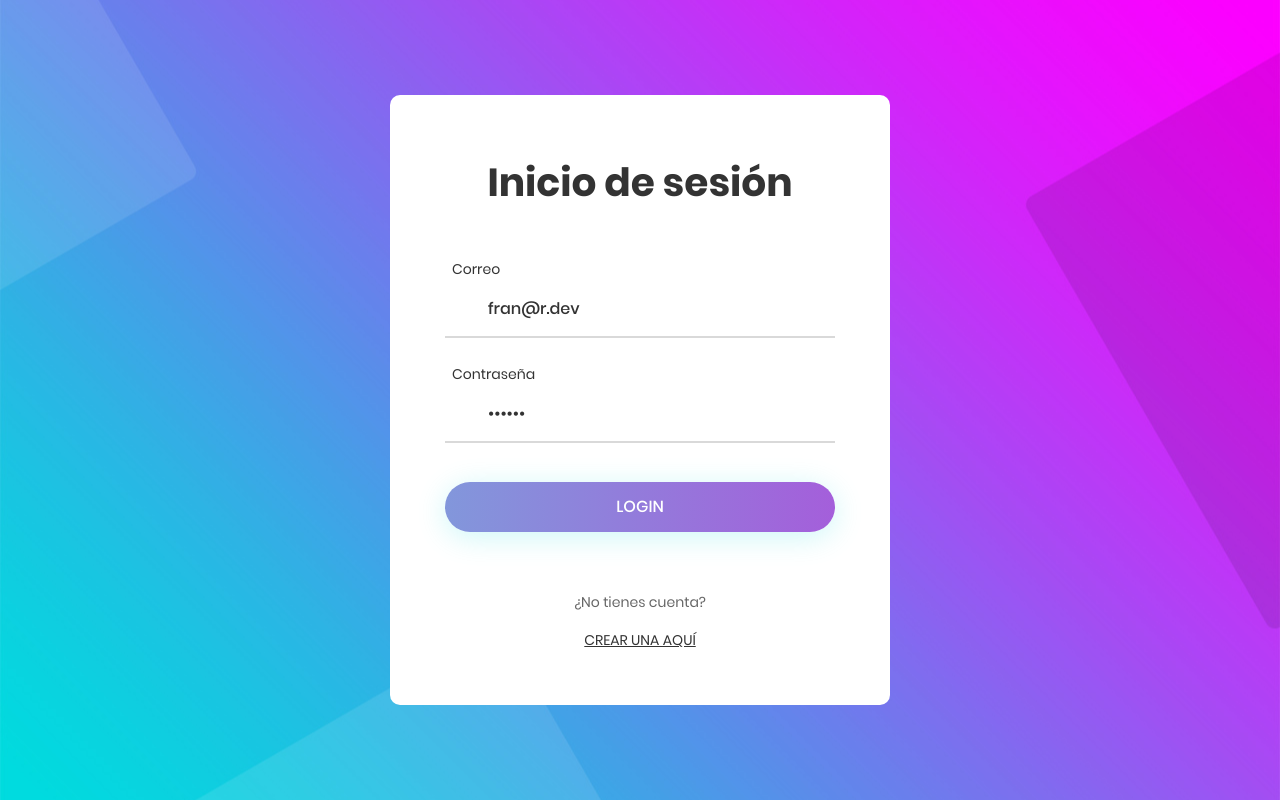
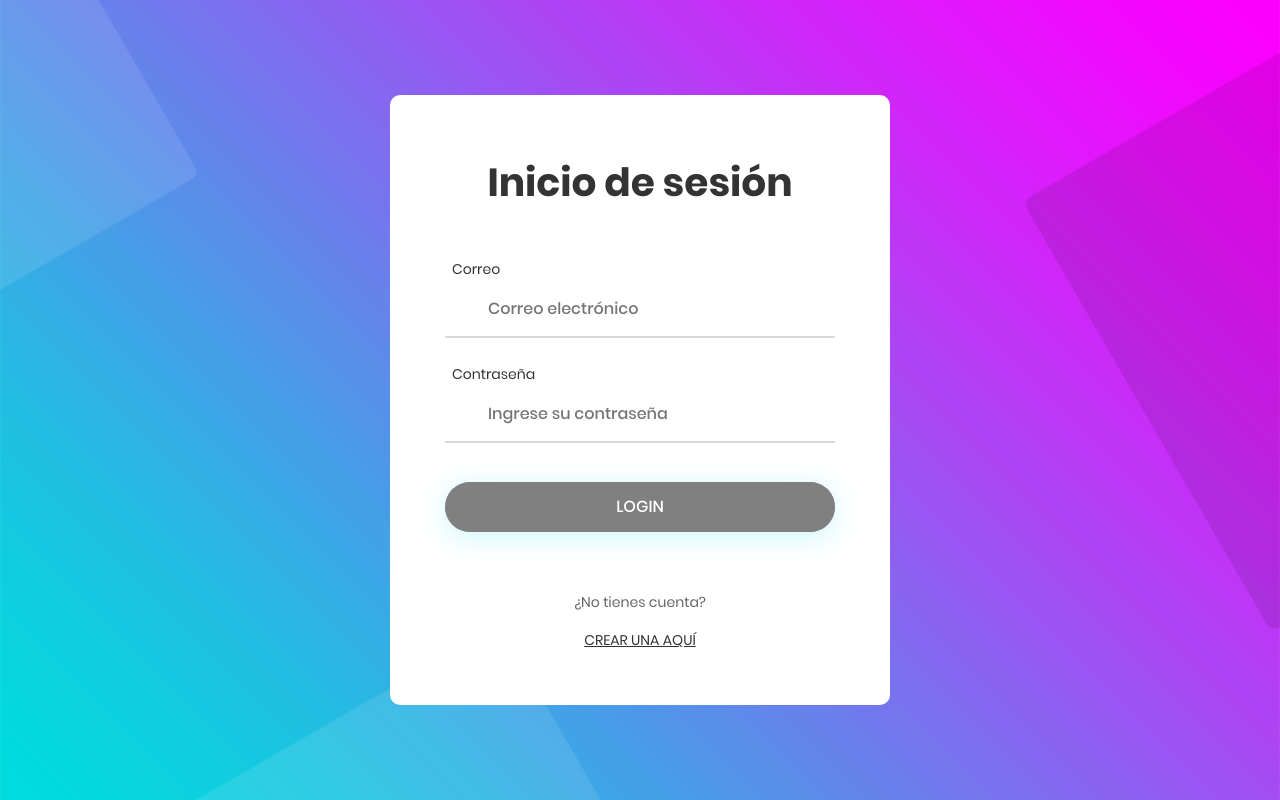
Before and after one commit to FranRDev/CursoAngularDeCeroAExpertoFernandoHerrera, an Angular app in the folder 13-autenticacion-app/: page /#/autenticacion/inicio-sesion in a window 1280 px wide. Before the commit this address led to /autenticacion/inicio-sesion. Built offline with nearby package versions, Linux system fonts and the light colour scheme.

Commit message:
Clase 383. Desplegar aplicación angular

```diff
--- a/13-autenticacion-app/src/app/app-routing.module.ts
+++ b/13-autenticacion-app/src/app/app-routing.module.ts
@@ -10,7 +10,7 @@ const routes: Routes = [
 ];
 
 @NgModule({
-  imports: [RouterModule.forRoot(routes)],
+  imports: [RouterModule.forRoot(routes, { useHash: true })],
   exports: [RouterModule]
 })
 export class AppRoutingModule { }
--- a/13-autenticacion-app/src/app/autenticacion/pages/inicio-sesion/inicio-sesion.component.ts
+++ b/13-autenticacion-app/src/app/autenticacion/pages/inicio-sesion/inicio-sesion.component.ts
@@ -14,8 +14,8 @@ export class PaginaInicioSesionComponent {
   private servicioAutenticacion = inject(AutenticacionService);
 
   public formulario: FormGroup = this.fb.group({
-    correo: ['fran@r.dev', [Validators.required, Validators.email]],
-    clave: ['123456', [Validators.required, Validators.minLength(6)]]
+    correo: ['', [Validators.required, Validators.email]],
+    clave: ['', [Validators.required, Validators.minLength(6)]]
   });
 
   inicioSesion() {
--- a/13-autenticacion-app/src/environments/environments.ts
+++ b/13-autenticacion-app/src/environments/environments.ts
@@ -1,3 +1,3 @@
 export const environment = {
-  urlBase: 'http://localhost:3000'
+  urlBase: 'https://nest-auth-backend-frd.up.railway.app'
 }
```
